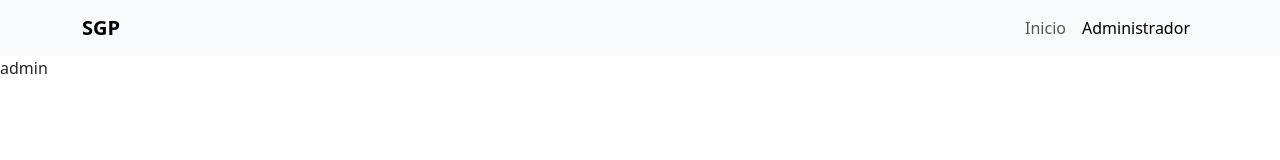
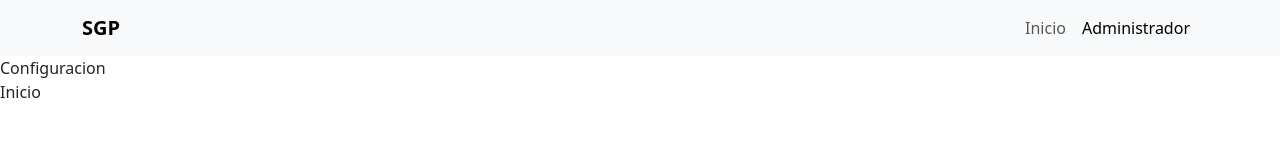
Before and after one commit to pablofranciscogomezrivera/adminRecTFI, a React app in the folder frontend/: page /administrador in a window 1280 px wide. Shown: the top 160 px of the page. Built offline with nearby package versions, Linux system fonts and the light colour scheme; the HTML template or start-up script is replaced by a standard one.

Commit message:
feat: creamos componenetes y configuramos rutas

```diff
--- a/frontend/src/App.jsx
+++ b/frontend/src/App.jsx
@@ -3,6 +3,8 @@ import Inicio from "./components/pages/Inicio";
 import Administrador from "./components/pages/Administrador";
 import Menu from "./components/shared/Menu";
 import Footer from "./components/shared/Footer";
+import Configuracion from "./components/pages/Configuracion";
+import Sectores from "./components/pages/configuraciones/Sectores";
 
 function App() {
   return (
@@ -16,6 +18,8 @@ function App() {
               path="/administrador"
               element={<Administrador></Administrador>}
             />
+            <Route path="/configuracion" element={<Configuracion></Configuracion>}/>
+            <Route path="configuracion/sectores" element={<Sectores></Sectores>}/>
           </Routes>
         </main>
 
--- a/frontend/src/components/pages/Administrador.jsx
+++ b/frontend/src/components/pages/Administrador.jsx
@@ -1,8 +1,14 @@
+import { NavLink } from "react-router";
 
 const Administrador = () => {
     return (
         <div>
-            admin
+          <NavLink className="nav-link" to={"/configuracion"}>
+              Configuracion
+            </NavLink>
+            <NavLink className="nav-link" to={"/"}>
+              Inicio
+            </NavLink>
         </div>
     );
 };
--- /dev/null
+++ b/frontend/src/components/pages/Configuracion.jsx
@@ -0,0 +1,14 @@
+import { Link } from "react-router";
+
+const Configuracion = () => {
+    return (
+        <div>
+            <Link className="nav-link" to={"/configuracion/sectores"}>
+              Gestionar sectores
+            </Link>
+
+        </div>
+    );
+};
+
+export default Configuracion;
--- /dev/null
+++ b/frontend/src/components/pages/configuraciones/Sectores.jsx
@@ -0,0 +1,10 @@
+
+const Sectores = () => {
+    return (
+        <div>
+            hola sectores
+        </div>
+    );
+};
+
+export default Sectores;
```
